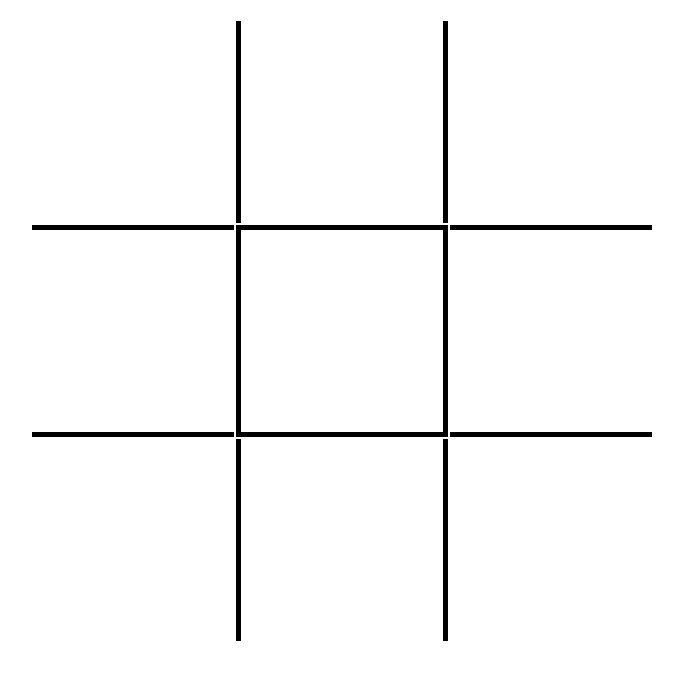
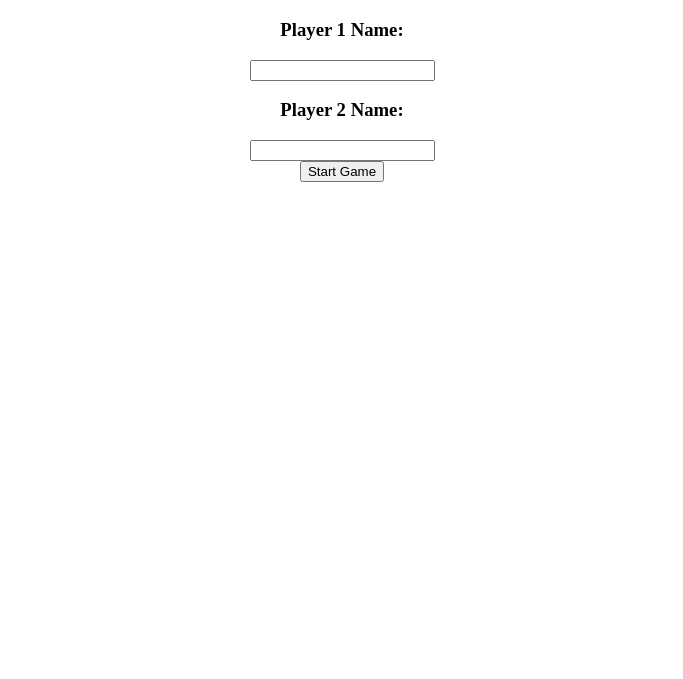
Before and after one commit to kcc165/TicTacToe, a plain HTML site: page index.html in a window 1280 px wide. Shown: the part 61-740 px from the top of the page, without its empty margins (298-981 px from the left). Drawn offline with Linux system fonts and the light colour scheme.

Commit message:
progress on UIController and added start screen

```diff
--- a/index.html
+++ b/index.html
@@ -29,6 +29,14 @@
             </tr>
         </table>
     </div>
+    <div id="start-screen">
+        <h3>Player 1 Name:</h3>
+        <input type="text" id="p1name">
+        <h3>Player 2 Name:</h3>
+        <input tpe="text" id="p2name">
+        <br>
+        <button id="start">Start Game</button>
+    </div>
 
 </body>
 </html>
--- a/scripts.js
+++ b/scripts.js
@@ -36,12 +36,22 @@ const gameBoard = (() => {
         })
     }
 
+
+
     return {setPiece};
 
 })();
 
 const uiController = (() => {
     const squares = document.querySelectorAll(".slot");
+    const startScreen = document.querySelector("#start-screen");
+    const boardScreen = document.querySelector("#board");
+    const startGame = (p1name, p2name) => {
+        player1 = newPlayer(p1name, "X");
+        player2 = newPlayer(p2name, "O");
+
+
+    }
     squares.forEach((square) => {
         square.addEventListener("click", (e) => {
             if (e.target.textContent === ""){
--- a/style.css
+++ b/style.css
@@ -17,3 +17,6 @@ td {
     border-top: 5px solid black;
     border-bottom: 5px solid black;
 }
+#board{
+    display: none;
+}
```
